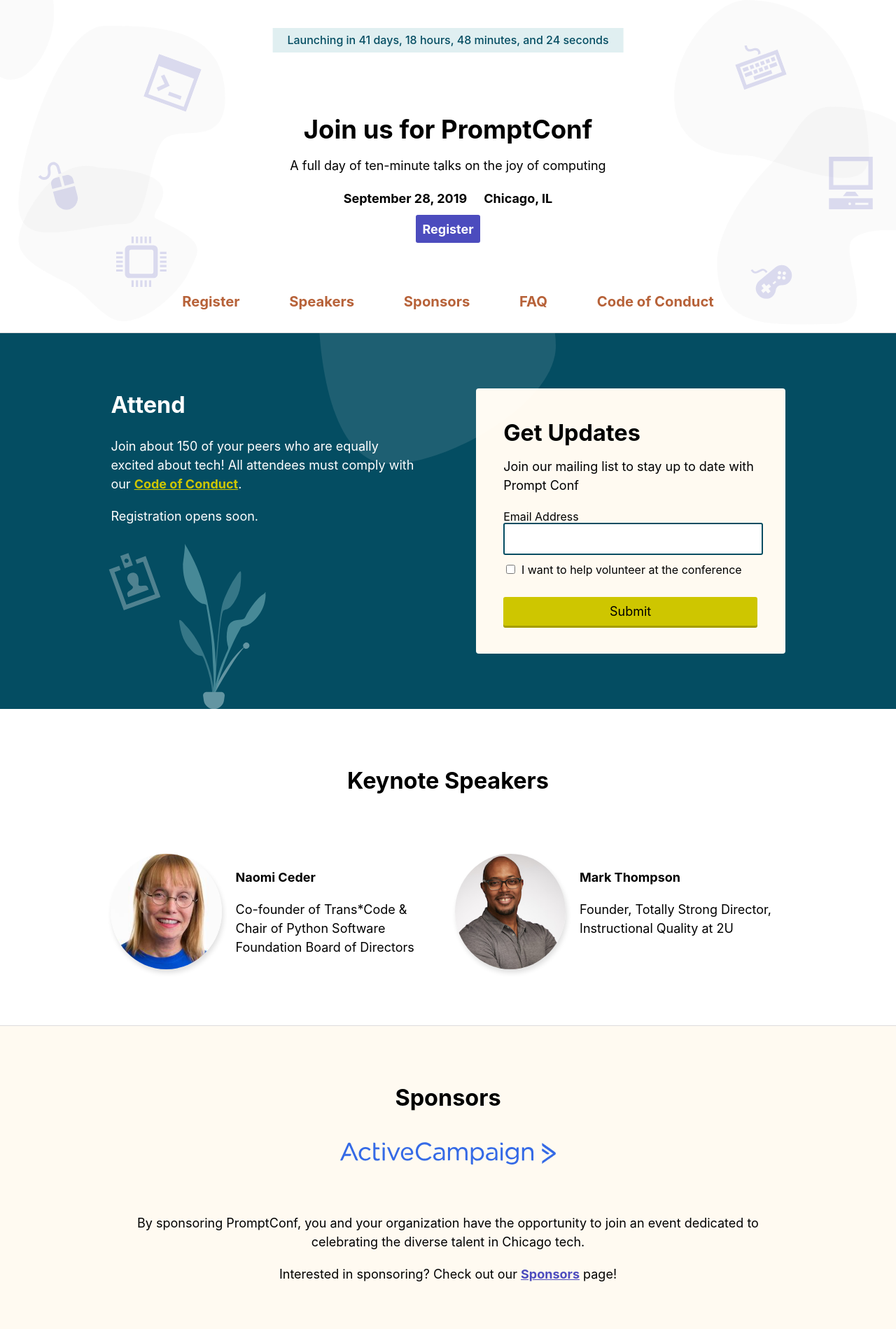
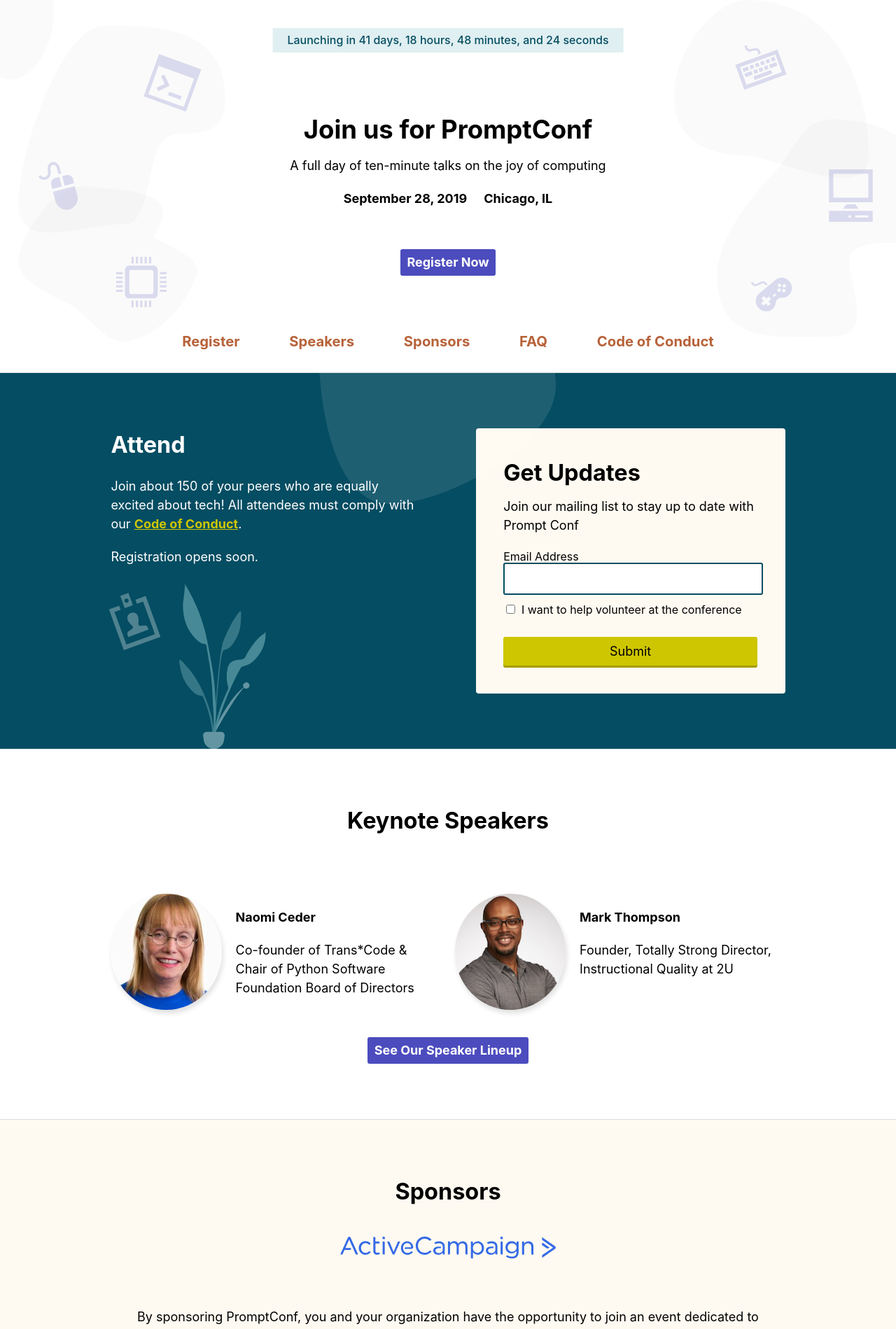
Before and after one commit to promptconf/promptconf.github.io, a Jekyll site: the page built from index.html, in a window 1280 px wide. Shown: the top 1899 px of the page at 70% size. Built offline with Jekyll 4.4.1, drawn with Linux system fonts in a browser that asks for light colours; some web fonts are replaced; comment, search, counter and statistics services are not loaded.

Commit message:
add speaker lineup button

```diff
--- a/_includes/header.html
+++ b/_includes/header.html
@@ -12,7 +12,7 @@
         <p>A full day of ten-minute talks on the joy of computing</p>
         <p class='header__date-loc'><span>September 28, 2019</span> Chicago, IL</p>
 
-        <a class='button gtm-cta' href='https://ti.to/prompt-conf/2019'>Register</a>
+        <a class='button home--button gtm-cta' href='https://ti.to/prompt-conf/2019'>Register Now</a>
 
         <div class="ellipse ellipse--left-a"></div>
         <div class="ellipse ellipse--left-b">
--- a/_includes/home/speakers.html
+++ b/_includes/home/speakers.html
@@ -19,3 +19,5 @@
         </p>
     </div>
 </div>
+
+<a class='button home--button gtm-cta' href={{ site.baseurl }}{{ '/speakers' }}>See our speaker lineup</a>
--- a/assets/_sass/main.scss
+++ b/assets/_sass/main.scss
@@ -288,6 +288,12 @@ em {
     padding: $space-xlarge $space-jumbo;
 }
 
+
+.home--button {
+    display: inline-block;
+    margin: $space-large auto 0;
+}
+
 .main--internal {
     padding: $space-xlarge $space-jumbo;
 }
@@ -414,6 +420,8 @@ mix-blend-mode: normal;
 }
 
 .home__speakers {
+    display: grid; // TODO: only using this to center the button
+
     h2 {
         text-align: center;
         margin-bottom: $space-xlarge;
```
